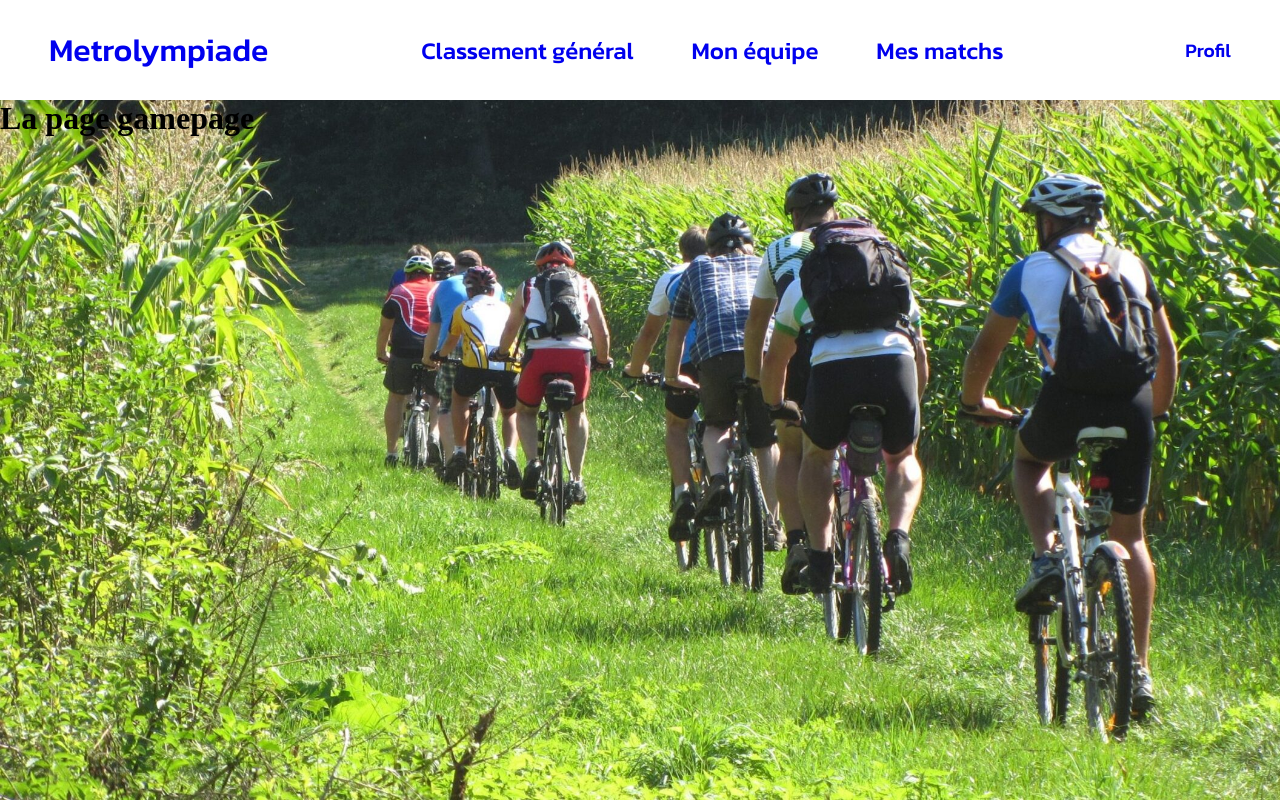
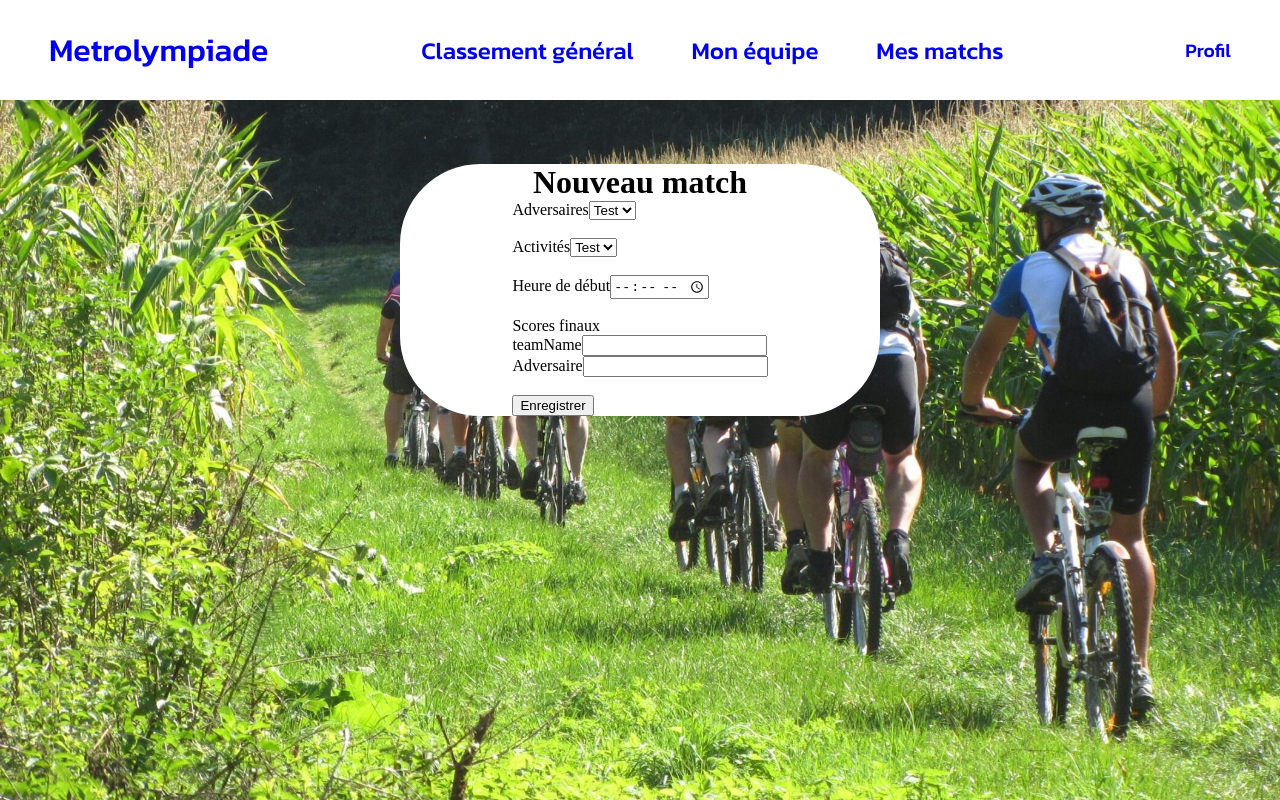
Before and after one commit to GaelMasset/Metrolympiade, a Vue app in the folder metrolympiade/: page /game in a window 1280 px wide. Built offline with nearby package versions, Linux system fonts and the light colour scheme; sample sign-in values are in the browser's storage.

Commit message:
squelette html de la page faite

```diff
--- a/metrolympiade/src/pages/GamePage.vue
+++ b/metrolympiade/src/pages/GamePage.vue
@@ -1,7 +1,37 @@
 <template>
   <div>
     <header-component />
-    <h1>La page gamepage</h1>
+    <div class="card">
+      <h1>Nouveau match </h1>
+      <form>
+        <label for="liste-adversaires">Adversaires</label>
+        <select name="liste-adversaires" id="liste-adversaires">
+          <option value="test">Test</option>
+        </select>
+        <br><br>
+
+        <label for="liste-activites">Activités</label>
+        <select name="liste-activites" id="liste-activites">
+          <option value="test">Test</option>
+        </select>
+        <br><br>
+
+        <label for="heure-de-debut">Heure de début</label>
+        <input type="time" name="heure-de-debut" id="heure-de-debut">
+        <br><br>
+
+        <p>Scores finaux</p>
+        <label for="score-team">teamName</label>
+        <input type="number" name="score-team" id="score-team">
+        <br>
+        <label for="score-adversaire">Adversaire</label>
+        <input type="number" name="score-adversaire" id="score-adversaire">
+        <br><br>
+
+        <input type="submit" value="Enregistrer">
+      </form>
+    </div>
+
   </div>
 </template>
 
@@ -18,3 +48,20 @@
   }
 }
 </script>
+
+<style>
+
+.card {
+  width: 30em;
+  margin-left: auto;
+  margin-right: auto;
+  margin-top: 5vw;
+  background-color: white;
+  display: flex;
+  flex-direction: column;
+  align-items: center;
+  justify-content: center;
+  border-radius: 5em;
+}
+
+</style>
```
Lines whose indentation alone changed are shown as unchanged.
